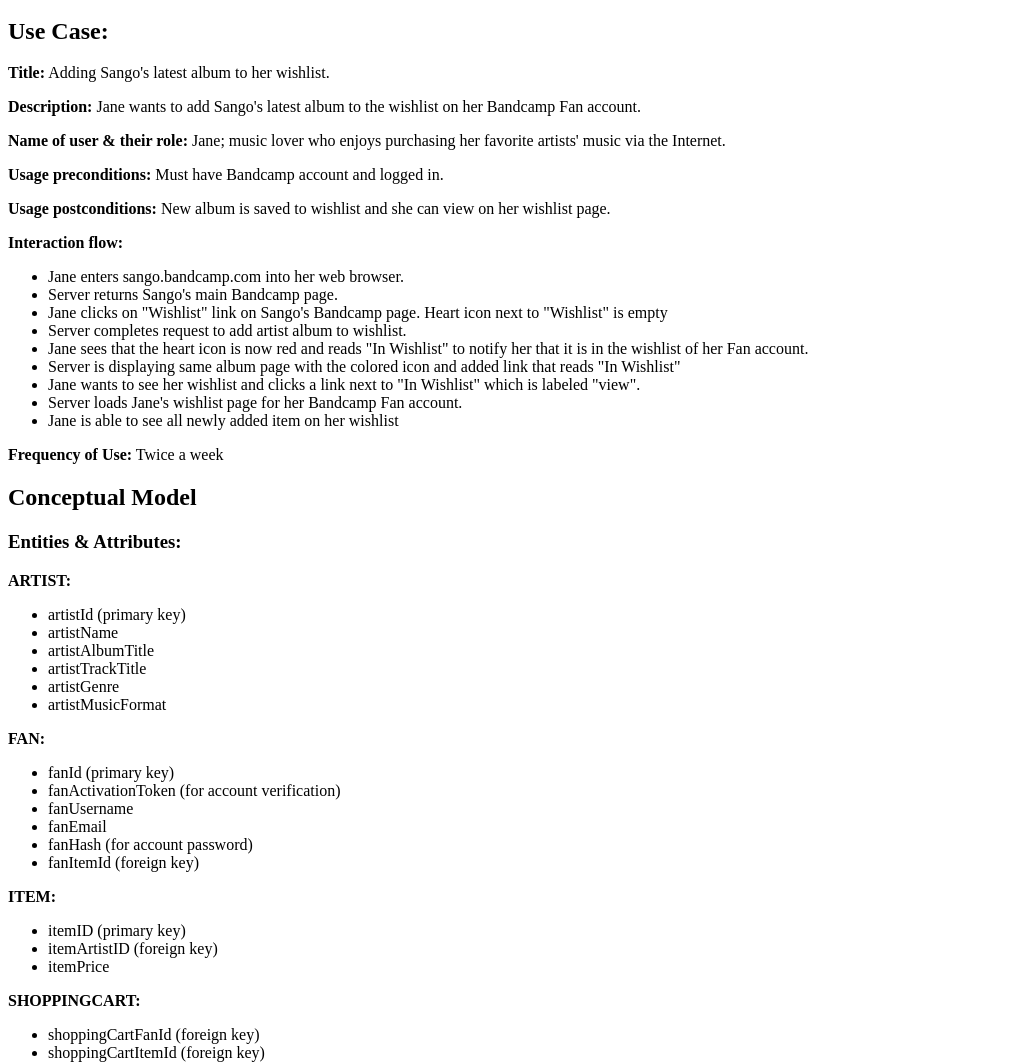
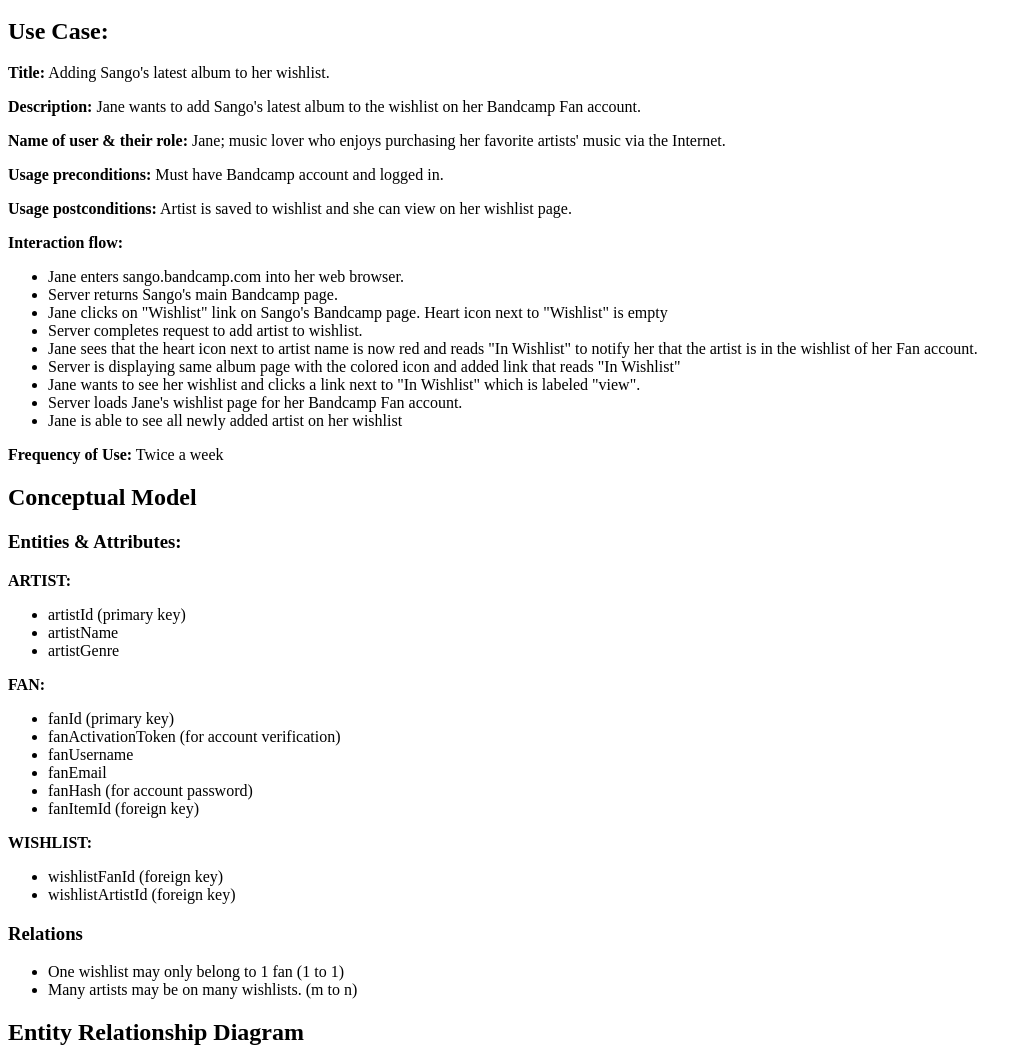
Before and after one commit to brentTheDev/data-design, a PHP site: page / in a window 1280 px wide. Shown: the part 786-1849 px from the top of the page, without its empty margins (0-1027 px from the left). Run offline with PHP 8.4, Linux system fonts and the light colour scheme.

Commit message:
Reduced entities to only three(3). Added modified ERD .svg file to project.

```diff
--- a/index.php
+++ b/index.php
@@ -39,18 +39,18 @@
 			<p><strong>Description:</strong> Jane wants to add Sango's latest album to the wishlist on her Bandcamp Fan account.</p>
 			<p><strong>Name of user &amp; their role:</strong> Jane; music lover who enjoys purchasing her favorite artists' music via the Internet.</p>
 			<p><strong>Usage preconditions:</strong> Must have Bandcamp account and logged in.</p>
-			<p><strong>Usage postconditions:</strong> New album is saved to wishlist and she can view on her wishlist page.</p>
+			<p><strong>Usage postconditions:</strong> Artist is saved to wishlist and she can view on her wishlist page.</p>
 			<p><strong>Interaction flow:</strong></p>
 				<ul>
 					<li>Jane enters sango.bandcamp.com into her web browser.</li>
 					<li>Server returns Sango's main Bandcamp page.</li>
 					<li>Jane clicks on "Wishlist" link on Sango's Bandcamp page. Heart icon next to "Wishlist" is empty</li>
-					<li>Server completes request to add artist album to wishlist.</li>
-					<li>Jane sees that the heart icon is now red and reads "In Wishlist" to notify her that it is in the wishlist of her Fan account.</li>
+					<li>Server completes request to add artist to wishlist.</li>
+					<li>Jane sees that the heart icon next to artist name is now red and reads "In Wishlist" to notify her that the artist is in the wishlist of her Fan account.</li>
 					<li>Server is displaying same album page with the colored icon and added link that reads "In Wishlist"</li>
 					<li>Jane wants to see her wishlist and clicks a link next to "In Wishlist" which is labeled "view". </li>
 					<li>Server loads Jane's wishlist page for her Bandcamp Fan account.</li>
-					<li>Jane is able to see all newly added item on her wishlist</li>
+					<li>Jane is able to see all newly added artist on her wishlist</li>
 				</ul>
 			<p><strong>Frequency of Use:</strong> Twice a week</p>
 
@@ -60,10 +60,7 @@
 						<ul>
 							<li>artistId (primary key)</li>
 							<li>artistName</li>
-							<li>artistAlbumTitle</li>
-							<li>artistTrackTitle</li>
 							<li>artistGenre</li>
-							<li>artistMusicFormat</li>
 						</ul>
 					<p><strong>FAN:</strong>
 						<ul>
@@ -74,17 +71,6 @@
 							<li>fanHash (for account password)</li>
 							<li>fanItemId (foreign key)</li>
 						</ul>
-					<p><strong>ITEM:</strong>
-						<ul>
-							<li>itemID (primary key)</li>
-							<li>itemArtistID (foreign key)</li>
-							<li>itemPrice</li>
-						</ul>
-					<p><strong>SHOPPINGCART:</strong>
-						<ul>
-							<li>shoppingCartFanId (foreign key)</li>
-							<li>shoppingCartItemId (foreign key)</li>
-						</ul>
 					<p><strong>WISHLIST:</strong>
 						<ul>
 							<li>wishlistFanId (foreign key)</li>
@@ -92,12 +78,8 @@
 						</ul>
 				<h3>Relations</h3>
 					<ul>
-						<li>One shopping cart may only belong to 1 fan (1 to 1)</li>
 						<li>One wishlist may only belong to 1 fan (1 to 1)</li>
-						<li>Many items may belong in many shopping carts (m to n)</li>
 						<li>Many artists may be on many wishlists. (m to n)</li>
-						<li>Many artists sell many items (m to n)</li>
-						<li>Many fans may own many items - (m to n)</li>
 					</ul>
 			<h2>Entity Relationship Diagram</h2>
 				<img src = "./data-design-erd.svg" alt = "Data Design ERD">
```
